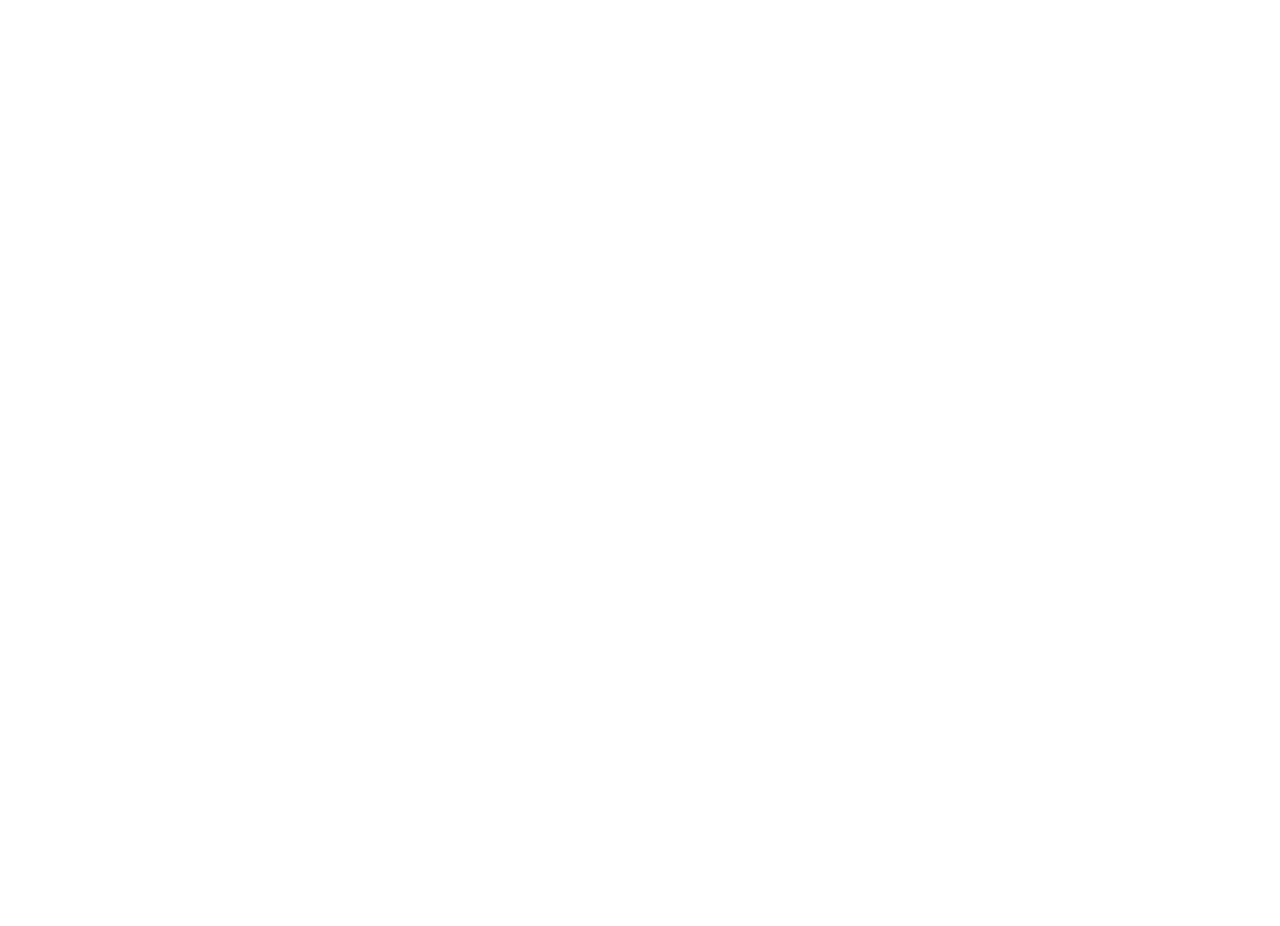
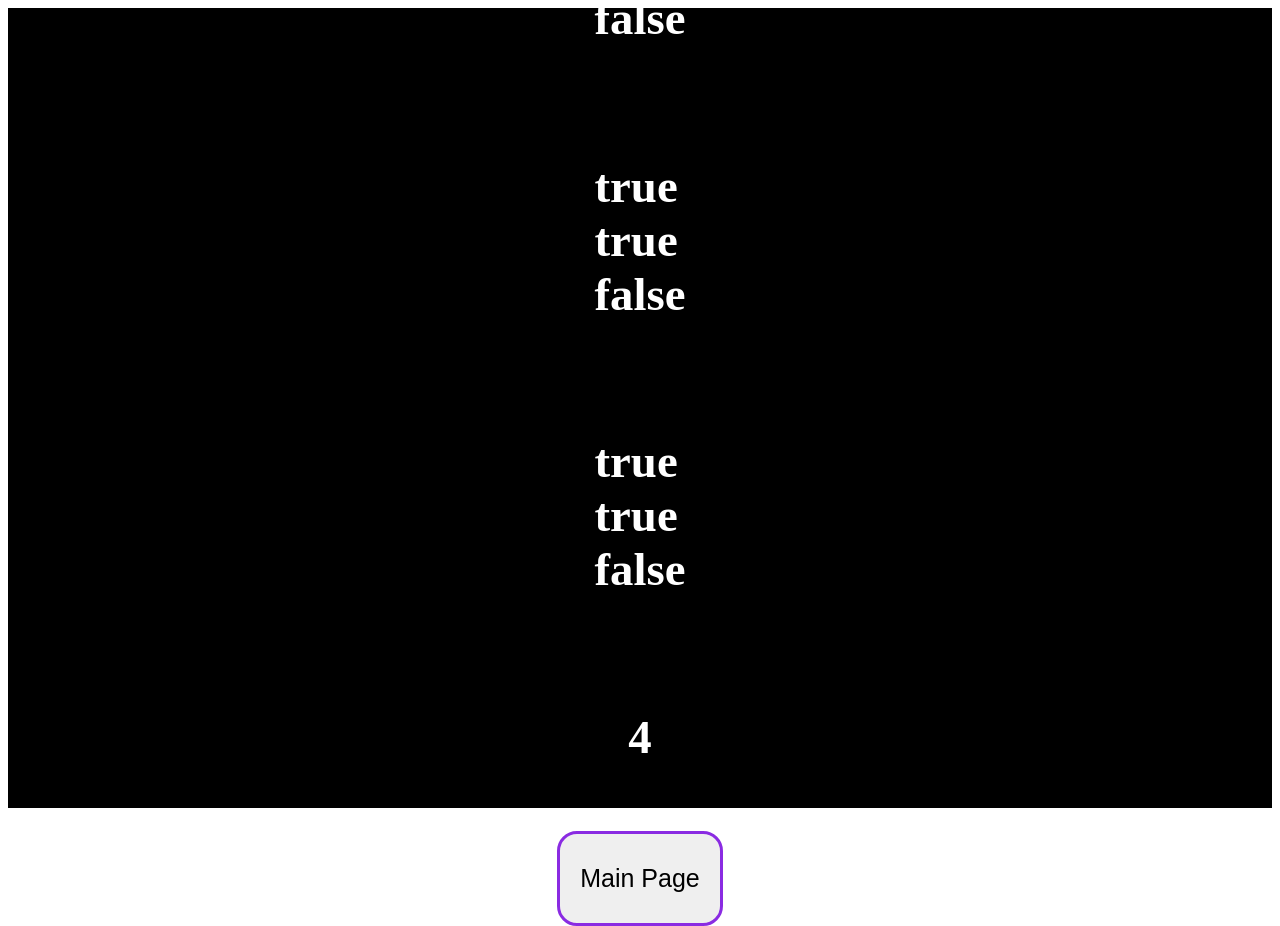
Before and after one commit to Selenium2002/problem-solving, a plain HTML site: page task#3/task3.html in a window 1280 px wide. Before the commit the page ends 800 px from the top, so only its background shows below. Drawn offline with Linux system fonts and the light colour scheme.

Commit message:
I am still working on

```diff
--- a/task#2/task2.css
+++ b/task#2/task2.css
@@ -0,0 +1,22 @@
+#demo{
+    width: 100%;
+    font-size: 40px;
+    height: 100vh;
+    display: flex;
+    align-items: center;
+    justify-content: center;
+    flex-direction: column;
+    gap: 20px;
+}
+
+
+button{
+    padding: 30px 20px;
+    border: solid 3px blueviolet;
+    border-radius: 20px;
+}
+
+a{
+    text-decoration: none;
+    color: black;
+}
--- a/task#3/task3.css
+++ b/task#3/task3.css
@@ -0,0 +1,24 @@
+#main{
+    width: 100%;
+    font-size: 40px;
+    height: 100vh;
+    display: flex;
+    align-items: center;
+    justify-content: center;
+    flex-direction: column;
+    gap: 20px;
+    background: #000;
+    color: #fff;
+}
+
+button{
+    padding: 30px 20px;
+    border: solid 3px blueviolet;
+    border-radius: 20px;
+}
+
+a{
+    text-decoration: none;
+    color: black;
+    font-size: 25px;
+}
--- a/task#3/task3.html
+++ b/task#3/task3.html
@@ -7,7 +7,13 @@
     <title>Task 3</title>
 </head>
 <body>
-
+    <div id="main">
+        <h3 id="and"></h3>
+        <h3 id="or"></h3>
+        <h3 id="not"></h3>
+        <h3 id="xor"></h3>
+        <button><a href="../index.html">Main Page</a></button>
+    </div>
     <script src="task3.js"></script>
 </body>
 </html>
--- a/task#3/task3.js
+++ b/task#3/task3.js
@@ -0,0 +1,30 @@
+// && -----------> AND
+
+let x = 6;
+let y = 3;
+
+document.getElementById("and").innerHTML =
+(x < 10 && y > 1) + "<br>" +
+(x < 10 && y < 1);
+
+// || -----------> OR
+
+
+document.getElementById("or").innerHTML =
+(x < 10 || y > 1) + "<br>" +
+(x > 10 || y > 1) + "<br>" +
+(x > 10 || y < 1);
+
+
+// ! -----------> NOT
+
+
+document.getElementById("not").innerHTML =
+!(x === y) + "<br>" +
+!(x < y) + "<br>" +
+!(x > y);
+
+
+// ^ -----------> XOR / BITWISE
+
+document.getElementById("xor").innerHTML = 5 ^ 1;
--- a/task#4/task4.css
+++ b/task#4/task4.css
@@ -0,0 +1,24 @@
+#main{
+    width: 100%;
+    font-size: 40px;
+    height: 100vh;
+    display: flex;
+    align-items: center;
+    justify-content: center;
+    flex-direction: column;
+    gap: 20px;
+    background: #000;
+    color: #fff;
+}
+
+button{
+    padding: 30px 20px;
+    border: solid 3px blueviolet;
+    border-radius: 20px;
+}
+
+a{
+    text-decoration: none;
+    color: black;
+    font-size: 25px;
+}
--- a/task#4/task4.js
+++ b/task#4/task4.js
@@ -0,0 +1,3 @@
+const myString = "Another string with spaces.";
+const numberOfSpaces = myString.split(' ').length - 1;
+console.log(`Number of spaces: ${numberOfSpaces}`);
```
Also changed, not shown: index.html (+2 -2 lines), task#1/taks1.html (+2 -1 lines), task#1/task1.css (+8 -0 lines), task#1/task1.js (+13 -0 lines), task#2/task2.html (+3 -1 lines), task#2/task2.js (+20 -0 lines), task#4/task4.html (+4 -1 lines).
